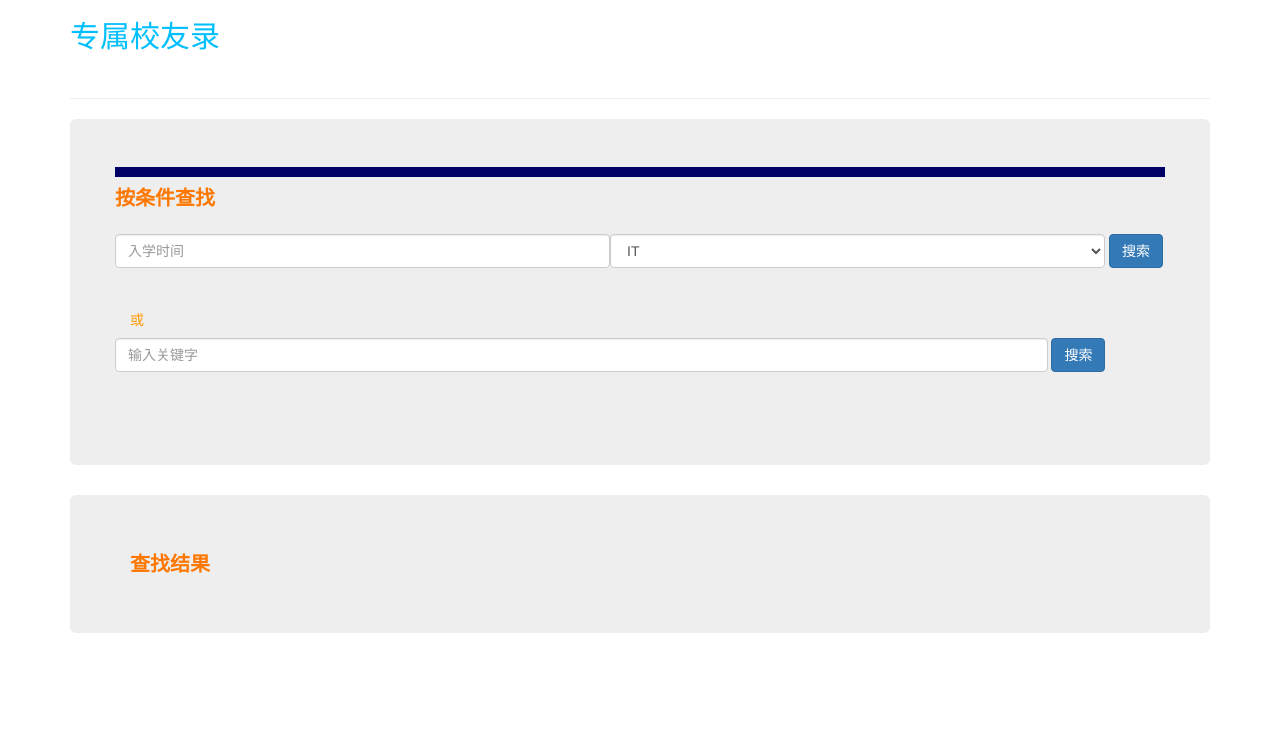
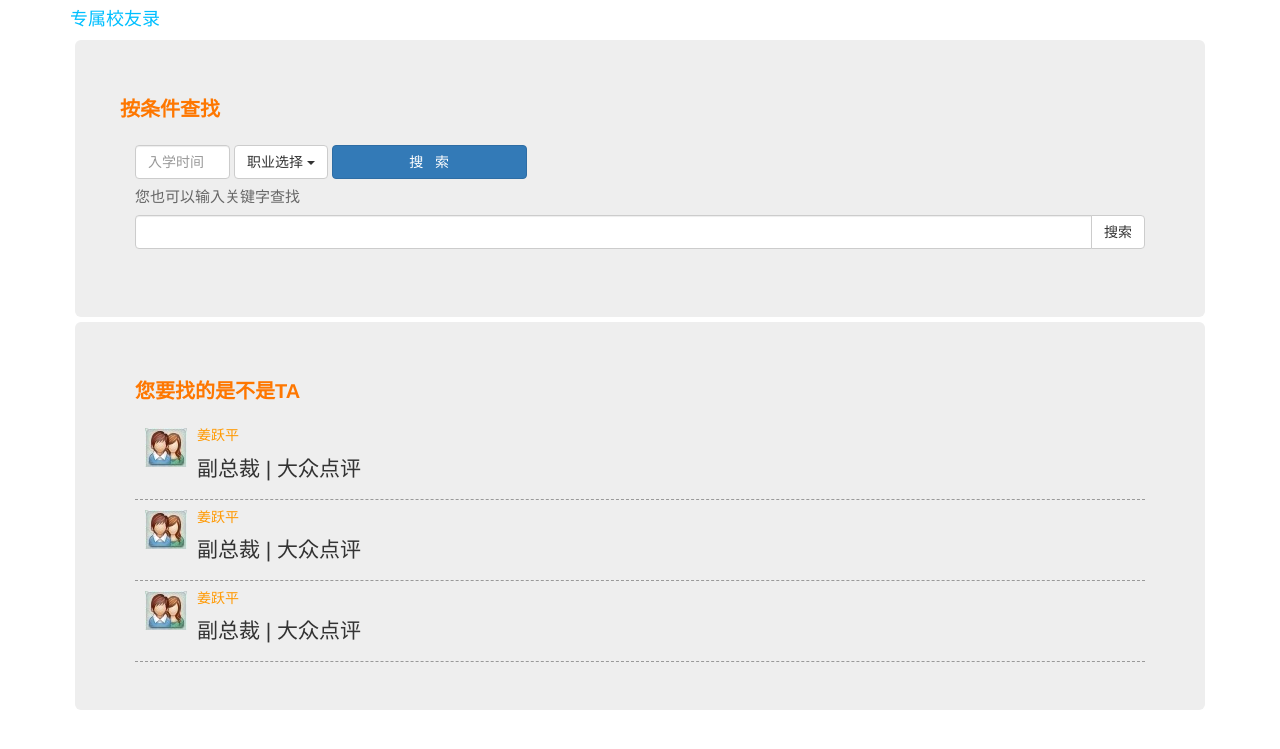
Before and after one commit to kejukeji/schoolcontact, a Flask app: template SchoolContact/templates/search.html in a window 1280 px wide. Shown: the top 749 px of the page. Run offline with Flask 2, Linux system fonts and the light colour scheme; the template is opened without the code that fills it, so the values that code supplies are empty; some libraries are stand-ins or nearby versions.

Commit message:
sjm修改搜索页面

```diff
--- a/SchoolContact/templates/search.html
+++ b/SchoolContact/templates/search.html
@@ -30,103 +30,92 @@
 	.fl{
 		float:left;
 	}
+		.navbar-text{ margin:0px; padding-top:4px;}
+.jumbotron{ margin:5px; }
 	</style>
 </head>
 <body>
 
 <div class="container">
     <div>
-        <h2 style="margin-bottom:5px;font-family: '微软雅黑';color: deepskyblue">专属校友录</h2>
-        <div class="navbar-text navbar-right">
-        <h4 style="margin-bottom:-10px;font-family: '微软雅黑';color: deepskyblue"> </h4>
-        </div>
+        <h4 style="font-family: '微软雅黑';color: deepskyblue;">专属校友录</h4>
 
-    </div>
-    <br>
-    <div style="border-top: 40px;border-bottom: 10px">
-        <hr>
 
     </div>
 
+       <!--按条件搜索-->
     <div class="jumbotron">
-
+        <form class="form-horizontal"  role="form" action="/change_message/{{ student.id }}" method="POST">
             <div class="navbar-text navbar-right">
             </div>
-             <div class="form-group row" style="border-top:#006 solid 10px;" >
-             <h5  style="font-size:20px; color:#FE7700; font-weight:bold;">按条件查找</h5>
+             <div class="form-group row" >
+         <h5  style="font-size:20px; color:#FE7700; font-weight:bold;">按条件查找</h5>
              </div>
-
-       <form name = "search"  class="form-horizontal"  role="form"  method="POST" action="/select_student">
-            <div class="form-group row">
-             <div class="form-group col-xs-5 col-md-6">
-              <input type="text" class="form-control" id="e_time" name="e_time" placeholder="入学时间" value="">
-             </div>
-
-           <div class="form-group row col-xs-3 col-md-6" >
-             <select class="form-control" name="trade">
-                      <option value="1">IT</option>
-                      <option value="2">网络游戏</option>
-                      <option value="3">移动互联网</option>
-             </select>
-           </div>
-
-         <div class="form-group row">
-           &nbsp;<button type="submit" class="btn btn-primary" style=" margin-bottom:12px;" >搜索</button>
-         </div>
-        </div>
-     </form><h5>或</h5>
-       <form name = "search"  class="form-horizontal"  role="form"  method="POST" action="/vague_search" >
-      <div class="form-group row">
-       <div class="form-group col-xs-4 col-md-11">
-              <input type="text" class="form-control" id="para" name="para" placeholder="输入关键字" value="">
-       </div>
-
-        <div class="form-group row">
-           &nbsp;<button type="submit" class="btn btn-primary" style=" margin-bottom:12px;" >搜索</button>
-         </div>
-        </div>
+  <!--下拉-->
+             <div class="btn-group">
+ <input type="text" class="form-control" id="e_time" name="e_time" placeholder="入学时间" value="" style="width:95px;">
+</div>
 
 
-     </form>
+                <div class="btn-group">
+  <button type="button" class="btn btn-default dropdown-toggle" data-toggle="dropdown">
+    职业选择 <span class="caret"></span>
+  </button>
+  <ul class="dropdown-menu" role="menu">
+    <li><a href="#">IT.互联网</a></li>
+    <li><a href="#">金融业</a></li>
+    <li><a href="#">医疗保健</a></li>
+    <li><a href="#">旅游</a></li>
+  </ul>
+</div>
 
-  </div>
+<div class="btn-group">
+<button type="button" class="btn btn-primary" style="width:195px;">搜 &nbsp; 索</button></div>
 
-  <div class="jumbotron">
-       <h5  style="font-size:20px; color:#FE7700; font-weight:bold;">查找结果</h5>
-    {% if student_count == 0 %}
-    <div>
-
-    </div>
-    {% elif student_count == 1 %}
-    <!--按条件查找出来的信息-->
-            <ul class="ul-group">
-            <li class="fl">
-            <img src="/static/img/img.jpg" /></li>
-                <a href="/show_massage/{{ student_selected.id }}">
-            <li> <h5>{{ student_selected.stu_name }}</h5>
-                <p class="work">{{ student_selected.stu_position }}| {{ student_selected.stu_company}}</p>
-                </li>
-              </a>
-            </ul>
-    {% else %}
-        {% for s in student_selected %}
-           <ul class="ul-group">
-            <li class="fl">
-            <img src="/static/img/img.jpg" /></li>
-            <a href="/show_massage/{{ s.id }}">
-            <li> <h5>{{ s.stu_name }}</h5>
-                <p class="work">{{ s.stu_position }}| {{ s.industry}}</p>
-                </li></a>
-            </ul>
-         {% endfor %}
-    {% endif %}
+         <h6  style="font-size:15px; color:#666; font-weight:500; font-family:'黑体'">您也可以输入关键字查找</h6>
 
 
+    <div class="input-group">
+      <input type="text" class="form-control">
+      <span class="input-group-btn">
+        <button class="btn btn-default" type="button">搜索</button>
+      </span>
+    </div>
 
+        </form>
+        <br>
+       </div>
+       <!--按条件查找出来的信息-->
+        <div class="jumbotron">
 
-   </div>
- </div>
+                <h5  style="font-size:20px; color:#FE7700; font-weight:bold; margin-bottom:26px;">您要找的是不是TA</h5>
 
+            <ul class="ul-group
+            ">
+            <li class="fl">
+            <img src="img/img.jpg" /></li>
+           <li> <h5>姜跃平</h5>
+                <p class="work">副总裁 | 大众点评</p>
+                </li>
+            </ul>
+            <ul class="ul-group
+            ">
+            <li class="fl">
+            <img src="img/img.jpg" /></li>
+           <li> <h5>姜跃平</h5>
+                <p class="work">副总裁 | 大众点评</p>
+                </li>
+            </ul>
+            <ul class="ul-group
+            ">
+            <li class="fl">
+            <img src="img/img.jpg" /></li>
+           <li> <h5>姜跃平</h5>
+                <p class="work">副总裁 | 大众点评</p>
+                </li>
+            </ul>
 
+ </div></div>
+</div>
 </body>
 </html>
```
